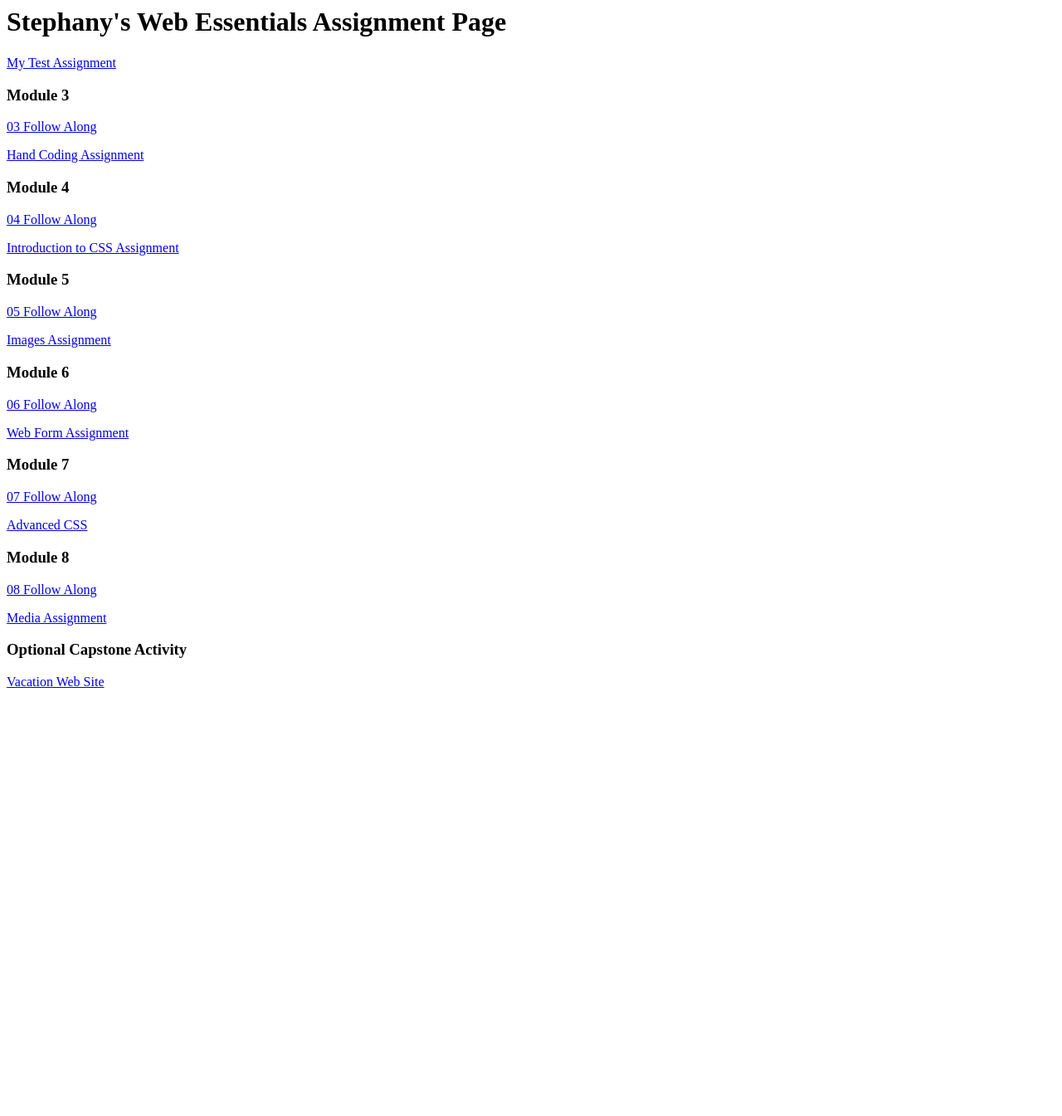
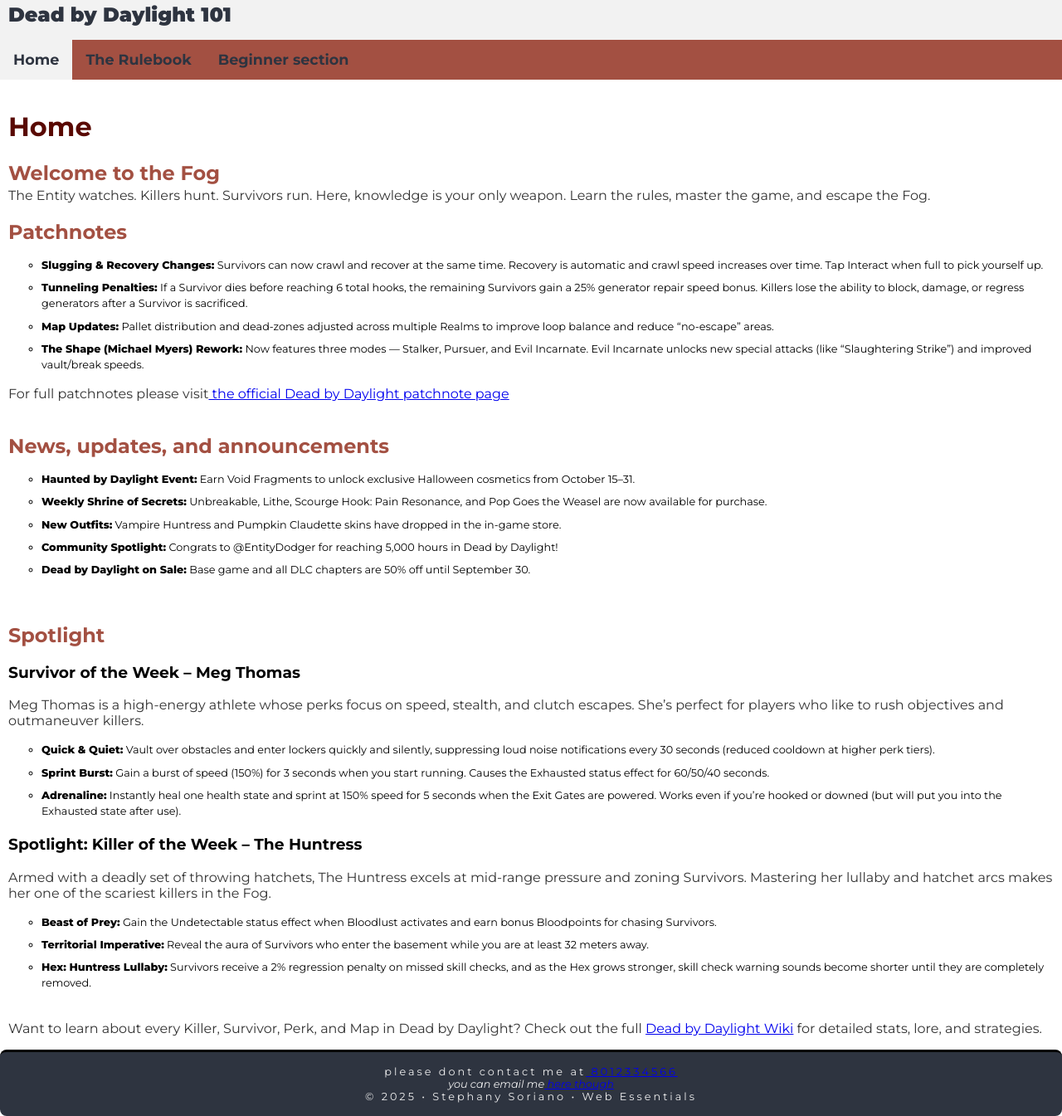
Before and after one commit to stephanysor/dwdd1600, a plain HTML site: page index.html in a window 1280 px wide. Shown: the part 13-1358 px from the top of the page at 83% size. Before the commit the page ends 860 px from the top, so only its background shows below. Drawn offline with Linux system fonts and the light colour scheme.

Commit message:
added stylesheet fixed footer on rulebook

```diff
--- a/index.html
+++ b/index.html
@@ -1,39 +1,176 @@
 <!DOCTYPE html>
 <html lang="en">
-	<head>
-		<meta charset="UTF-8">
-		<meta name="viewport" content="width=device-width, initial-scale=1.0">
-		<title>dwdd 1600 assignment list page</title>
-	</head>
-	<body>
-		<h1>Stephany's Web Essentials Assignment Page</h1>
-		<p><a href="01test">My Test Assignment</a></p>
+  <head>
+    <meta charset="UTF-8" />
+    <meta name="Author" content="Stephany Soriano" />
+    <meta
+      name="Description"
+      content="Information about the Video Game called Dead by Daylight"
+    />
+    <meta name="viewport" content="width=device-width, initial-scale=1.0" />
+    <link rel="preconnect" href="https://fonts.googleapis.com" />
+    <link rel="preconnect" href="https://fonts.gstatic.com" crossorigin />
+    <link
+      href="https://fonts.googleapis.com/css2?family=Montserrat:ital,wght@0,100..900;1,100..900&display=swap"
+      rel="stylesheet"
+    />
+    <link rel="stylesheet" href="stylesheet.css" />
+    <title>Dead By Daylight 101</title>
+  </head>
+  <body>
+    <header>
+      <span>Dead by Daylight 101</span>
+    </header>
+    <nav>
+      <ul>
+        <li class="current"><a href="index.html">Home</a></li>
+        <li><a href="rulebook.html">The Rulebook</a></li>
+        <li><a href="beginner.html">Beginner section</a></li>
+      </ul>
+    </nav>
+    <!--add h1 for page title-->
+    <!--add 3 h2 and 4 p tags-->
+    <main>
+      <h1>Home</h1>
+      <h2>Welcome to the Fog</h2>
+      <p>
+        The Entity watches. Killers hunt. Survivors run. Here, knowledge is your
+        only weapon. Learn the rules, master the game, and escape the Fog.
+      </p>
 
-		<h3>Module 3</h3>
-		<p><a href="03follow-along">03 Follow Along</a></p>
-		<p><a href="03hand-coding">Hand Coding Assignment</a></p>
+      <h2>Patchnotes</h2>
+      <ul>
+        <li>
+          <strong>Slugging & Recovery Changes:</strong> Survivors can now crawl
+          and recover at the same time. Recovery is automatic and crawl speed
+          increases over time. Tap Interact when full to pick yourself up.
+        </li>
+        <li>
+          <strong>Tunneling Penalties:</strong> If a Survivor dies before
+          reaching 6 total hooks, the remaining Survivors gain a 25% generator
+          repair speed bonus. Killers lose the ability to block, damage, or
+          regress generators after a Survivor is sacrificed.
+        </li>
+        <li>
+          <strong>Map Updates:</strong> Pallet distribution and dead-zones
+          adjusted across multiple Realms to improve loop balance and reduce
+          “no-escape” areas.
+        </li>
+        <li>
+          <strong>The Shape (Michael Myers) Rework:</strong> Now features three
+          modes — Stalker, Pursuer, and Evil Incarnate. Evil Incarnate unlocks
+          new special attacks (like “Slaughtering Strike”) and improved
+          vault/break speeds.
+        </li>
+      </ul>
+      <p>
+        For full patchnotes please visit<a
+          href="https://forums.bhvr.com/dead-by-daylight/kb/articles/522-9-2-0-ptb-patch-notes"
+          target="_blank"
+        >
+          the official Dead by Daylight patchnote page</a
+        >
+      </p>
+      <br />
 
-		<h3>Module 4</h3>
-		<p><a href="04follow-along">04 Follow Along</a></p>
-		<p><a href="04intro-css">Introduction to CSS Assignment</a></p>
+      <h2>News, updates, and announcements</h2>
+      <ul>
+        <li>
+          <strong>Haunted by Daylight Event:</strong> Earn Void Fragments to
+          unlock exclusive Halloween cosmetics from October 15–31.
+        </li>
+        <li>
+          <strong>Weekly Shrine of Secrets:</strong> Unbreakable, Lithe, Scourge
+          Hook: Pain Resonance, and Pop Goes the Weasel are now available for
+          purchase.
+        </li>
+        <li>
+          <strong>New Outfits:</strong> Vampire Huntress and Pumpkin Claudette
+          skins have dropped in the in-game store.
+        </li>
+        <li>
+          <strong>Community Spotlight:</strong> Congrats to @EntityDodger for
+          reaching 5,000 hours in Dead by Daylight!
+        </li>
+        <li>
+          <strong>Dead by Daylight on Sale:</strong> Base game and all DLC
+          chapters are 50% off until September 30.
+        </li>
+      </ul>
 
-		<h3>Module 5</h3>
-		<p><a href="05follow-along">05 Follow Along</a></p>
-		<p><a href="05images">Images Assignment</a></p>
+      <br />
 
-		<h3>Module 6</h3>
-		<p><a href="06follow-along">06 Follow Along</a></p>
-		<p><a href="06form">Web Form Assignment</a></p>
+      <h2>Spotlight</h2>
+      <h3>Survivor of the Week – Meg Thomas</h3>
+      <p>
+        Meg Thomas is a high-energy athlete whose perks focus on speed, stealth,
+        and clutch escapes. She’s perfect for players who like to rush
+        objectives and outmaneuver killers.
+      </p>
 
-		<h3>Module 7</h3>
-		<p><a href="07follow-along">07 Follow Along</a></p>
-		<p><a href="07advanced-css">Advanced CSS</a></p>
+      <ul>
+        <li>
+          <strong>Quick & Quiet:</strong> Vault over obstacles and enter lockers
+          quickly and silently, suppressing loud noise notifications every 30
+          seconds (reduced cooldown at higher perk tiers).
+        </li>
+        <li>
+          <strong>Sprint Burst:</strong> Gain a burst of speed (150%) for 3
+          seconds when you start running. Causes the Exhausted status effect for
+          60/50/40 seconds.
+        </li>
+        <li>
+          <strong>Adrenaline:</strong> Instantly heal one health state and
+          sprint at 150% speed for 5 seconds when the Exit Gates are powered.
+          Works even if you’re hooked or downed (but will put you into the
+          Exhausted state after use).
+        </li>
+      </ul>
 
-		<h3>Module 8</h3>
-		<p><a href="08follow-along">08 Follow Along</a></p>
-		<p><a href="08media">Media Assignment</a></p>
+      <h3>Spotlight: Killer of the Week – The Huntress</h3>
+      <p>
+        Armed with a deadly set of throwing hatchets, The Huntress excels at
+        mid-range pressure and zoning Survivors. Mastering her lullaby and
+        hatchet arcs makes her one of the scariest killers in the Fog.
+      </p>
 
-		<h3>Optional Capstone Activity</h3>
-		<p><a href="vacation">Vacation Web Site</a></p>
-	</body>
+      <ul>
+        <li>
+          <strong>Beast of Prey:</strong> Gain the Undetectable status effect
+          when Bloodlust activates and earn bonus Bloodpoints for chasing
+          Survivors.
+        </li>
+        <li>
+          <strong>Territorial Imperative:</strong> Reveal the aura of Survivors
+          who enter the basement while you are at least 32 meters away.
+        </li>
+        <li>
+          <strong>Hex: Huntress Lullaby:</strong> Survivors receive a 2%
+          regression penalty on missed skill checks, and as the Hex grows
+          stronger, skill check warning sounds become shorter until they are
+          completely removed.
+        </li>
+      </ul>
+      <br />
+      <p>
+        Want to learn about every Killer, Survivor, Perk, and Map in Dead by
+        Daylight? Check out the full
+        <a
+          href="https://deadbydaylight.fandom.com/wiki/Dead_by_Daylight_Wiki"
+          target="_blank"
+        >
+          Dead by Daylight Wiki</a
+        >
+        for detailed stats, lore, and strategies.
+      </p>
+    </main>
+
+    <footer>
+      <p>please dont contact me at<a href="tel:8012334566"> 8012334566</a></p>
+      <address>
+        you can email me<a href="mailto:stephanyysor@gmail.com"> here though</a>
+      </address>
+      <p>&copy; 2025 &bull; Stephany Soriano &bull; Web Essentials</p>
+    </footer>
+  </body>
 </html>
--- /dev/null
+++ b/stylesheet.css
@@ -0,0 +1,114 @@
+body {
+    font-family: "Montserrat", sans-serif;
+    margin: 0;
+}
+
+/*header*/
+header {
+    background-color: #f2f2f2;
+    padding: 1rem 10px;
+}
+header span {
+    color: #2e3440;
+    font-size: 1.5rem;
+    font-weight: 900;
+}
+
+/*nav*/
+nav {
+    background-color: #a35042;
+}
+nav ul {
+    margin: 0;
+    padding: 0;
+    list-style-type: none;
+    display: flex;
+    height: 48px
+}
+nav a {
+    padding: .83rem 1rem;
+    display: block;
+    text-decoration: none;
+    font-size: 1.1rem;
+    color: #2e3440;
+    font-weight: 700;
+}
+nav li.current a {
+    background-color: #f2f2f2;
+}
+nav li a:hover {
+    color: white;
+}
+/*main*/
+main {
+    padding: 1rem 10px;
+}
+
+main h1 {
+    color: #590902;
+}
+main h2 {
+    color: #a35042;
+    margin-bottom: .2rem;
+}
+main p {
+    margin: 0;
+    color: #333;
+}
+main ol {
+    padding: .5rem 30px;
+    background: #efefef;
+}
+
+main dl dt {
+    color:#2e3440;
+    font-weight: 600;
+    margin-top: 1rem;
+    margin-bottom: .2rem;
+}
+main dl dd {
+    color: #590902;
+    font-size: .8rem;
+    margin-left: 25px;
+}
+main ul {
+    list-style-type: circle;
+}
+main ul li{
+    line-height: 150%;
+    margin-bottom: .5rem;
+    font-size: .8rem;
+}
+main strong {
+    font-weight: 800;
+    color: #000;
+}
+main em {
+    font-weight: 300;
+}
+main address {
+    font-style: normal;
+    background-color: #a35042;
+    padding: .5rem;
+}
+
+/*footer*/
+
+footer {
+    color: #efefef;
+    background-color: #2e3440;
+    text-align: center;
+    padding: 1rem 0;
+    font-size: .8rem;
+    border-top: .2rem solid #000;
+    border-radius: .5rem;
+
+
+}
+footer p {
+    margin: 0;
+    letter-spacing: 3px;
+}
+footer a:hover {
+    color: red;
+}
```
Also changed, not shown: beginner.html (added, +86 -0 lines), rulebook.html (added, +82 -0 lines).
